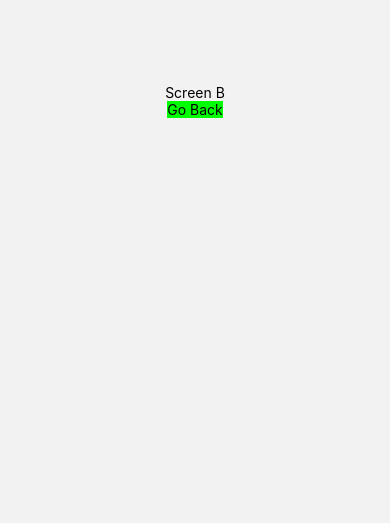
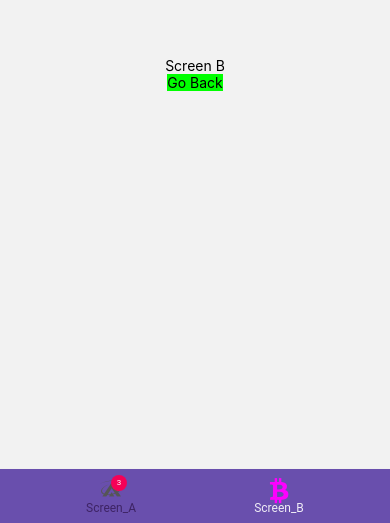
Before and after one commit to srtushar887/react-native-basic, a React Native app: screen /Screen_B in a window 390 px wide. Shown: the part 321-844 px from the top of the page. Built offline with nearby package versions, Linux system fonts and the light colour scheme.

Commit message:
material tab

```diff
--- a/App.js
+++ b/App.js
@@ -9,91 +9,65 @@
 
 import React, { useState } from 'react';
 
-import {
-  StyleSheet,
-  View,
-  Text,
-  Pressable
-} from 'react-native';
 
 import { NavigationContainer } from '@react-navigation/native';
-import { createStackNavigator } from '@react-navigation/stack';
+// import { createStackNavigator } from '@react-navigation/stack';
+// import { createBottomTabNavigator } from '@react-navigation/bottom-tabs';
 
-const Stack = createStackNavigator();
-
-function ScreenA({ navigation }) {
-
-  const onPressedhandler = () => {
-    navigation.navigate('Screen_B');
-  };
+import ScreenA from './ScreenA';
+import ScreenB from './ScreenB';
+import FontAwesome5 from 'react-native-vector-icons/FontAwesome5';
+import { forUIKit } from '@react-navigation/stack/lib/typescript/src/TransitionConfigs/HeaderStyleInterpolators';
+import { createMaterialBottomTabNavigator } from '@react-navigation/material-bottom-tabs';
+// import { createMaterialTopTabNavigator } from '@react-navigation/material-top-tabs';
 
 
-  return (
-    <View style={styles.body}>
-      <Text styles={styles.text}>Screen A</Text>
-      <Pressable
-        onPress={onPressedhandler}
-        style={({ pressed }) => ({ backgroundColor: pressed ? '#ddd' : '#0f0' })}
-      >
-        <Text styles={styles.text}>Go To Screen B</Text>
-      </Pressable>
-    </View>
-  )
-}
 
 
-function ScreenB({ navigation }) {
+// const Stack = createStackNavigator();
+// const Tab = createBottomTabNavigator();
+const Tab = createMaterialBottomTabNavigator();
+// const Tab = createMaterialTopTabNavigator();
 
-  const onPressedhandler = () => {
-    // navigation.navigate('Screen_A');
-    navigation.goBack();
-  };
 
+function App() {
   return (
-    <View style={styles.body}>
-      <Text styles={styles.text}>Screen B</Text>
-      <Pressable
-        onPress={onPressedhandler}
-        style={({ pressed }) => ({ backgroundColor: pressed ? '#ddd' : '#0f0' })}
+    <NavigationContainer>
+      <Tab.Navigator
+        screenOptions={({ route }) => ({
+          tabBarIcon: ({ focused, size, color }) => {
+            let iconName;
+            if (route.name === 'Screen_A') {
+              iconName = 'asymmetrik';
+              size = focused ? 25 : 20;
+              color = focused ? '#f0f' : '#555';
+
+            } else if (route.name === 'Screen_B') {
+              iconName = 'btc';
+              size = focused ? 25 : 20;
+              color = focused ? '#f0f' : '#555';
+            }
+
+            return (
+              <FontAwesome5 name={iconName} size={size} color={color} />
+            )
+
+          }
+        })}
+        activeColor='#f0edf6'
+        inactiveColor='#3e2465'
+        barStyle={{ backgroundColor: '#694fad' }}
+
       >
-        <Text styles={styles.text}>Go Back</Text>
-      </Pressable>
-    </View>
+        <Tab.Screen name="Screen_A" component={ScreenA} options={{ tabBarBadge: 3 }}></Tab.Screen>
+        <Tab.Screen name="Screen_B" component={ScreenB}></Tab.Screen>
+      </Tab.Navigator>
+    </NavigationContainer>
   )
 }
 
 
 
-function App() {
-  return (
-    <NavigationContainer>
-      <Stack.Navigator
-        screenOptions={{
-          header: () => null
-        }}
-      >
-        <Stack.Screen name="Screen_A" component={ScreenA} options={{
-          header: () => null
-        }}></Stack.Screen>
-        <Stack.Screen name="Screen_B" component={ScreenB}></Stack.Screen>
-      </Stack.Navigator>
-    </NavigationContainer>
-  )
-}
-
-
-const styles = StyleSheet.create({
-  body: {
-    flex: 1,
-    justifyContent: 'center',
-    alignItems: 'center'
-  },
-  text: {
-    fontSize: 50,
-    fontWeight: 'bold',
-    margin: 10
-  }
-});
 
 
 export default App;
--- /dev/null
+++ b/ScreenA.js
@@ -0,0 +1,43 @@
+import React, { useState } from 'react';
+
+import {
+    StyleSheet,
+    View,
+    Text,
+    Pressable
+} from 'react-native';
+
+
+
+export default function ScreenA({ navigation }) {
+
+    const onPressedhandler = () => {
+        navigation.navigate('Screen_B');
+    };
+
+
+    return (
+        <View style={styles.body}>
+            <Text styles={styles.text}>Screen A</Text>
+            <Pressable
+                onPress={onPressedhandler}
+                style={({ pressed }) => ({ backgroundColor: pressed ? '#ddd' : '#0f0' })}
+            >
+                <Text styles={styles.text}>Go To Screen B</Text>
+            </Pressable>
+        </View>
+    )
+}
+
+const styles = StyleSheet.create({
+    body: {
+        flex: 1,
+        justifyContent: 'center',
+        alignItems: 'center'
+    },
+    text: {
+        fontSize: 50,
+        fontWeight: 'bold',
+        margin: 10
+    }
+});
--- /dev/null
+++ b/ScreenB.js
@@ -0,0 +1,45 @@
+import React, { useState } from 'react';
+
+import {
+    StyleSheet,
+    View,
+    Text,
+    Pressable
+} from 'react-native';
+
+
+
+export default function ScreenB({ navigation }) {
+
+    const onPressedhandler = () => {
+        // navigation.navigate('Screen_A');
+        navigation.goBack();
+    };
+
+    return (
+        <View style={styles.body}>
+            <Text styles={styles.text}>Screen B</Text>
+            <Pressable
+                onPress={onPressedhandler}
+                style={({ pressed }) => ({ backgroundColor: pressed ? '#ddd' : '#0f0' })}
+            >
+                <Text styles={styles.text}>Go Back</Text>
+            </Pressable>
+        </View>
+    )
+}
+
+
+
+const styles = StyleSheet.create({
+    body: {
+        flex: 1,
+        justifyContent: 'center',
+        alignItems: 'center'
+    },
+    text: {
+        fontSize: 50,
+        fontWeight: 'bold',
+        margin: 10
+    }
+});
```
Also changed, not shown: package.json (+7 -1 lines), 2 other files (tests, documents, lock files or other folders).
